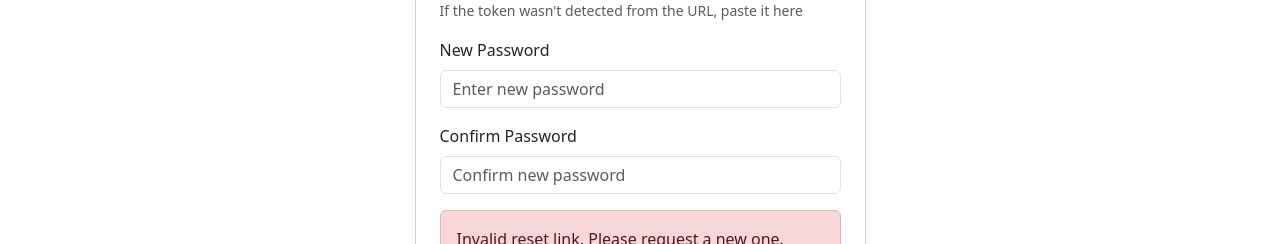
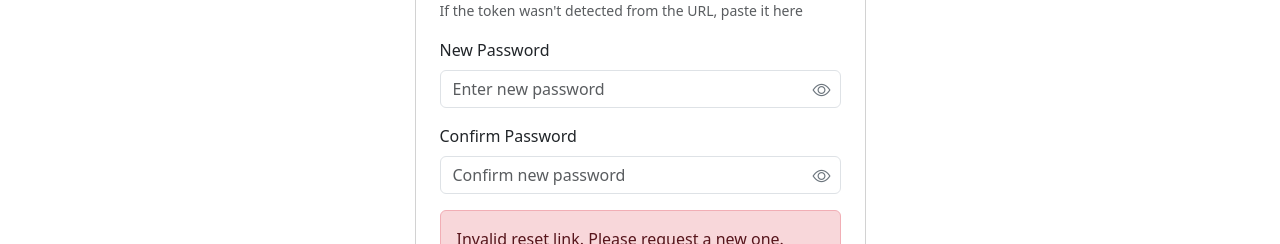
Before and after one commit to parthgoyal13/e-commerceWeb-frontend, a React (Vite) app: page /reset-password in a window 1280 px wide. Shown: the part 366-610 px from the top of the page. Built offline with nearby package versions, Linux system fonts and the light colour scheme; no server answers.

Commit message:
Update ResetPasswordPage.jsx

```diff
--- a/src/pages/ResetPasswordPage.jsx
+++ b/src/pages/ResetPasswordPage.jsx
@@ -9,6 +9,8 @@ const ResetPasswordPage = () => {
   const navigate = useNavigate();
   const [newPassword, setNewPassword] = useState("");
   const [confirmPassword, setConfirmPassword] = useState("");
+  const [showNewPassword, setShowNewPassword] = useState(false);
+  const [showConfirmPassword, setShowConfirmPassword] = useState(false);
   const [loading, setLoading] = useState(false);
   const [message, setMessage] = useState("");
   const [error, setError] = useState("");
@@ -108,31 +110,73 @@ const ResetPasswordPage = () => {
                   <label htmlFor="newPassword" className="form-label">
                     New Password
                   </label>
+                  <div className="position-relative">
                     <input
                       id="newPassword"
                       className="form-control"
-                    type="password"
+                      type={showNewPassword ? "text" : "password"}
                       placeholder="Enter new password"
                       value={newPassword}
                       onChange={(e) => setNewPassword(e.target.value)}
                       required
                       minLength={6}
+                      style={{ paddingRight: "40px" }}
                     />
+                    <button
+                      type="button"
+                      className="btn btn-link position-absolute end-0 top-50 translate-middle-y"
+                      onClick={() => setShowNewPassword(!showNewPassword)}
+                      style={{
+                        border: "none",
+                        background: "none",
+                        padding: "0 10px",
+                        color: "#6c757d",
+                        textDecoration: "none",
+                        zIndex: 10,
+                        cursor: "pointer",
+                        outline: "none"
+                      }}
+                      aria-label={showNewPassword ? "Hide password" : "Show password"}
+                    >
+                      <i className={showNewPassword ? "bi bi-eye-slash" : "bi bi-eye"} style={{ fontSize: "18px" }}></i>
+                    </button>
+                  </div>
                 </div>
                 <div className="mb-3">
                   <label htmlFor="confirmPassword" className="form-label">
                     Confirm Password
                   </label>
+                  <div className="position-relative">
                     <input
                       id="confirmPassword"
                       className="form-control"
-                    type="password"
+                      type={showConfirmPassword ? "text" : "password"}
                       placeholder="Confirm new password"
                       value={confirmPassword}
                       onChange={(e) => setConfirmPassword(e.target.value)}
                       required
                       minLength={6}
+                      style={{ paddingRight: "40px" }}
                     />
+                    <button
+                      type="button"
+                      className="btn btn-link position-absolute end-0 top-50 translate-middle-y"
+                      onClick={() => setShowConfirmPassword(!showConfirmPassword)}
+                      style={{
+                        border: "none",
+                        background: "none",
+                        padding: "0 10px",
+                        color: "#6c757d",
+                        textDecoration: "none",
+                        zIndex: 10,
+                        cursor: "pointer",
+                        outline: "none"
+                      }}
+                      aria-label={showConfirmPassword ? "Hide password" : "Show password"}
+                    >
+                      <i className={showConfirmPassword ? "bi bi-eye-slash" : "bi bi-eye"} style={{ fontSize: "18px" }}></i>
+                    </button>
+                  </div>
                 </div>
                 {error && <div className="alert alert-danger">{error}</div>}
                 {message && (
```
Lines whose indentation alone changed are shown as unchanged.
